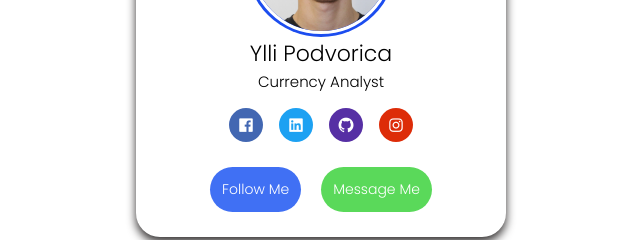
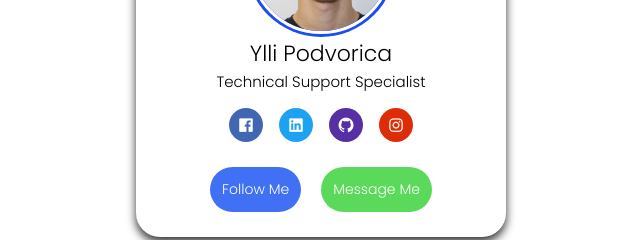
Before and after one commit to YlliPodvorica/Profile-Card, a plain HTML site: page index.html in a window 1280 px wide. Shown: the part 351-591 px from the top of the page, 319-959 px from the left. Drawn offline with nearby package versions, Linux system fonts and the light colour scheme.

Commit message:
Update index.html
Updated profession

```diff
--- a/index.html
+++ b/index.html
@@ -16,7 +16,7 @@
     </div>
     <div class="text-data">
         <span class="name">Ylli Podvorica</span>
-        <span class="job">Currency Analyst</span>
+        <span class="job">Technical Support Specialist</span>
     </div>
     <div class="media-buttons">
         <a href="https://www.facebook.com/yll.podvorica.7" style="background:#4267b2 ;" class="link">
```
